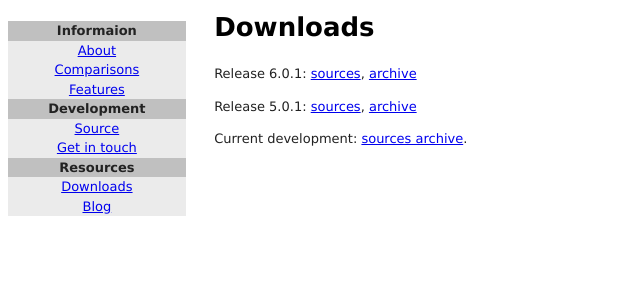
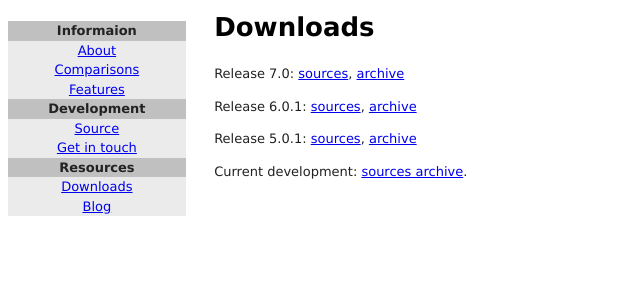
Before and after one commit to llvm-fortran/llvm-fortran.github.io, a Jekyll site: the page built from download.md, in a window 1280 px wide. Shown: the top 300 px of the page, without its empty margins (0-640 px from the left). Built offline with Jekyll 4.4.1, drawn with Linux system fonts in a browser that asks for light colours.

Commit message:
Add release 7

```diff
--- a/download.md
+++ b/download.md
@@ -3,6 +3,8 @@ layout: page
 title: Downloads
 permalink: /download/
 ---
+
+Release 7.0: [sources][7-src], [archive][7-arch]
 
 Release 6.0.1: [sources][6-src], [archive][6-arch]
 
@@ -12,6 +14,8 @@ Current development: [sources archive][master-src].
 
 [master-src]: https://github.com/llvm-fortran/fort/archive/master.tar.gz
 [5-src]: https://github.com/llvm-fortran/fort/tree/5.0.1
+[5-arch]: https://github.com/llvm-fortran/fort/archive/5.0.1.tar.gz
 [6-src]: https://github.com/llvm-fortran/fort/tree/6.0.1
-[5-arch]: https://github.com/llvm-fortran/fort/archive/5.0.1.tar.gz
 [6-arch]: https://github.com/llvm-fortran/fort/archive/6.0.1.tar.gz
+[7-src]: https://github.com/llvm-fortran/fort/tree/6.0
+[7-arch]: https://github.com/llvm-fortran/fort/archive/7.0.tar.gz
```
